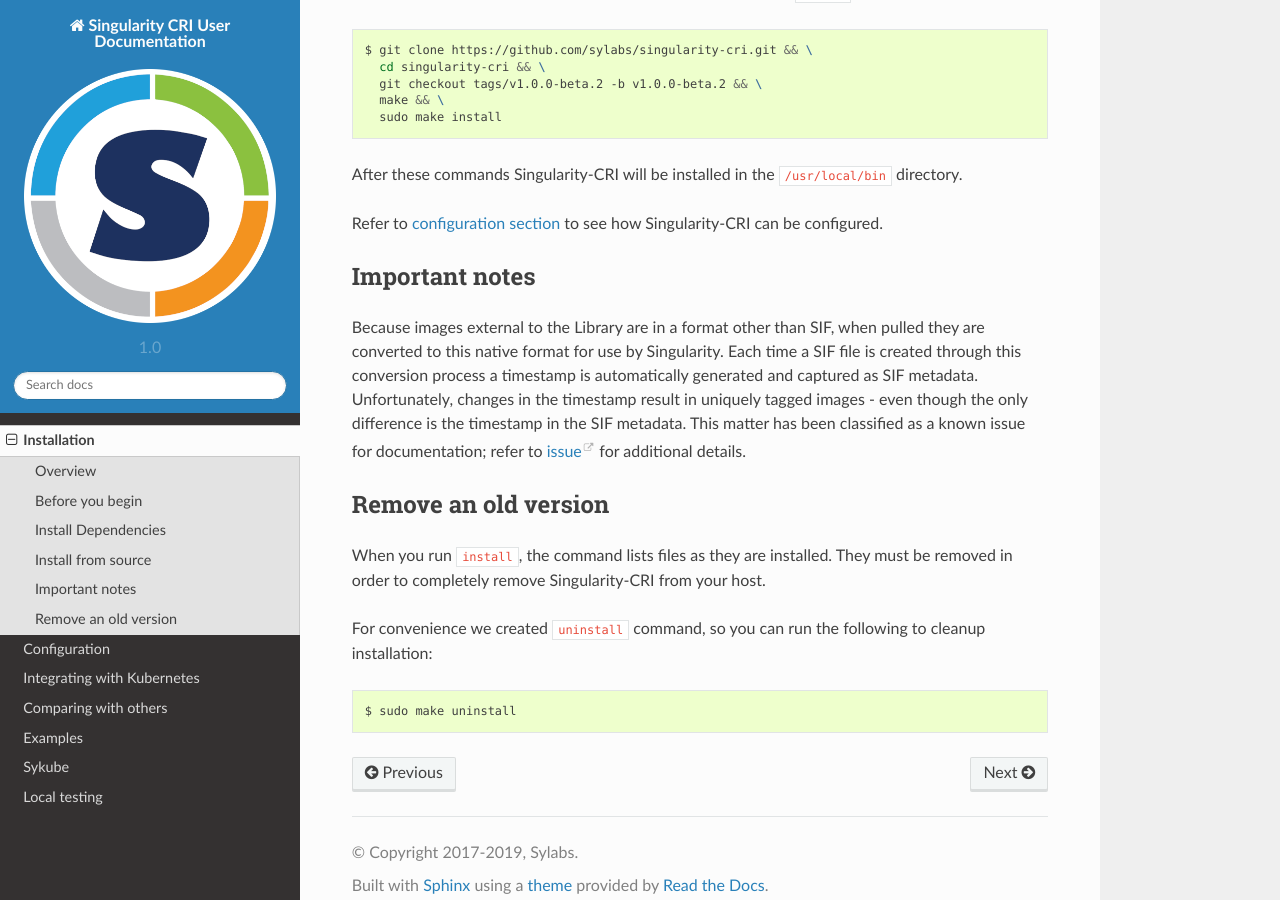
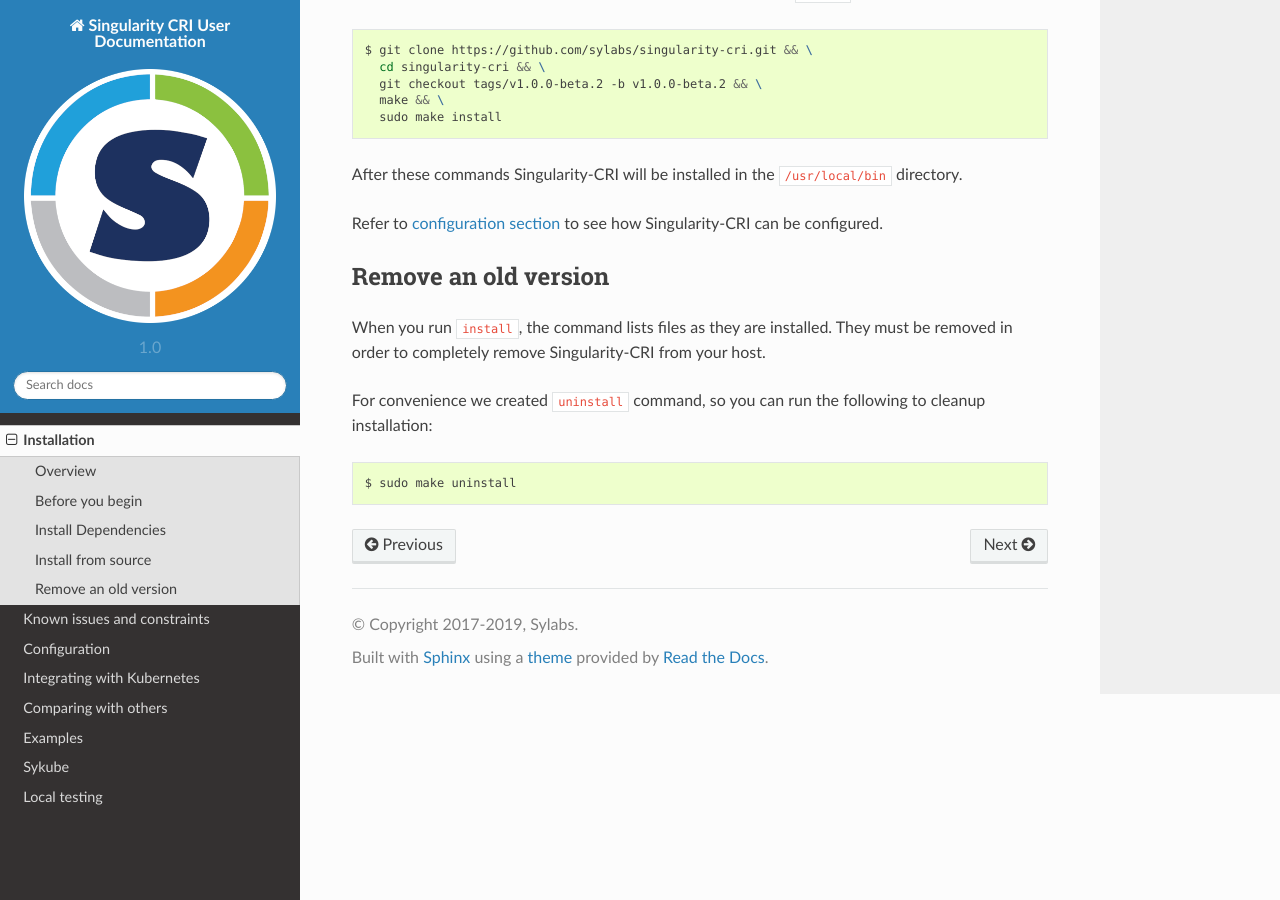
Before and after one commit to sylabs/singularity-cri-userdocs, a Sphinx documentation site: the page built from docs/installation.rst, in a window 1280 px wide and 900 px high, scrolled down 1166 px. Built offline with Sphinx 7.4.7 and the Read the Docs theme 2.0.0, drawn with Linux system fonts in a browser that asks for light colours.

Commit message:
Add known issues sections

```diff
--- a/docs/index.rst
+++ b/docs/index.rst
@@ -6,6 +6,7 @@
    :maxdepth: 5
 
 	Installation <installation>
+	Known issues and constraints <constraints>
 	Configuration <configuration>
 	Integrating with Kubernetes <k8s>
 	Comparing with others <comparison>
--- a/docs/installation.rst
+++ b/docs/installation.rst
@@ -73,17 +73,6 @@
 
 Refer to :ref:`configuration section <configuration>` to see how Singularity-CRI can be configured.
 
----------------
-Important notes
----------------
-
-Because images external to the Library are in a format other than SIF, when pulled they are converted to this native
-format for use by Singularity. Each time a SIF file is created through this conversion process a timestamp is
-automatically generated and captured as SIF metadata. Unfortunately, changes in the timestamp result in uniquely
-tagged images - even though the only difference is the timestamp in the SIF metadata. This matter has been classified
-as a known issue for documentation; refer to `issue <https://github.com/sylabs/singularity-cri/issues/15>`_
-for additional details.
-
 .. _remove-an-old-version:
 
 ---------------------
```
Also changed, not shown: docs/constraints.rst (added, +28 -0 lines).
